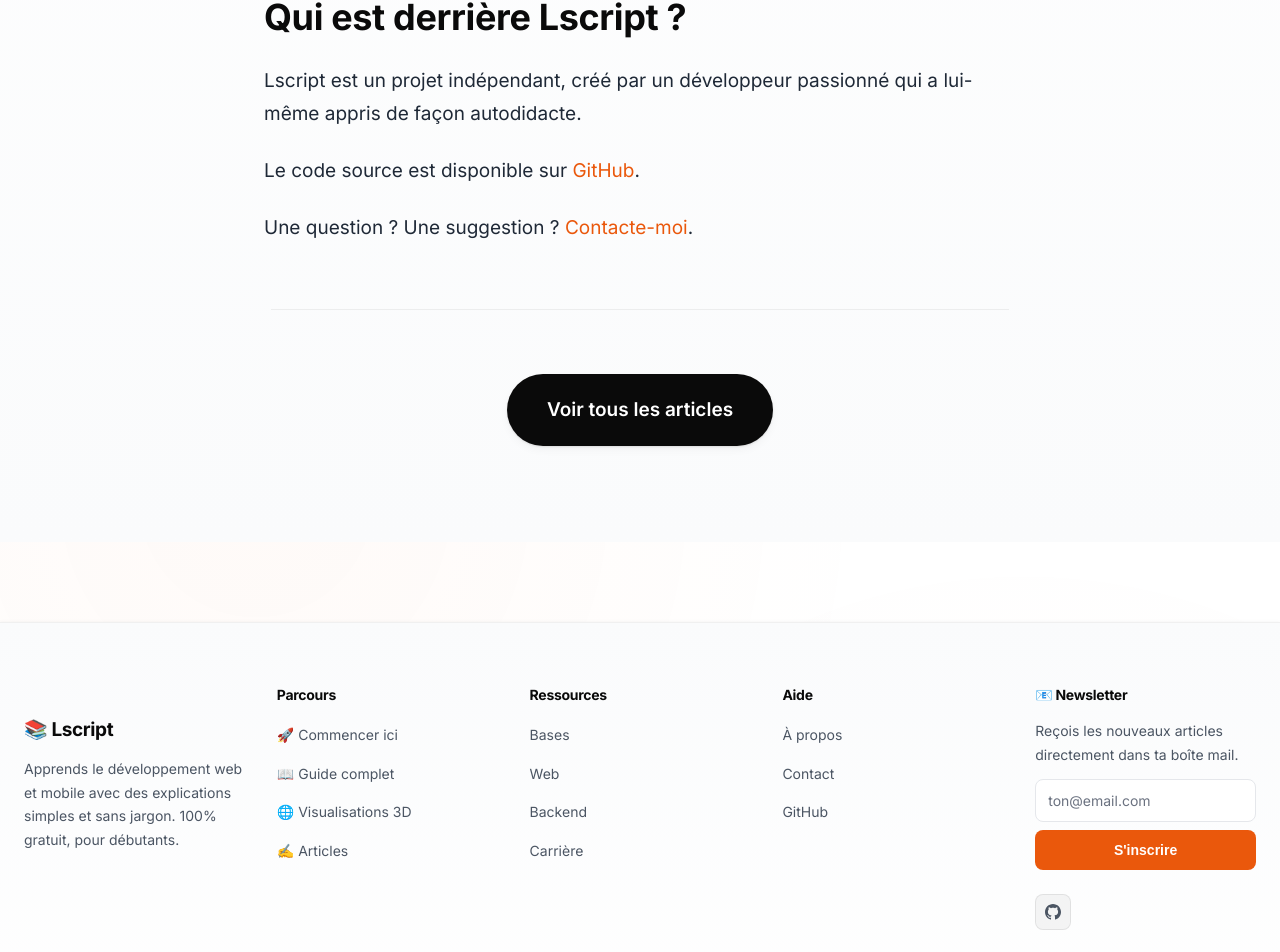
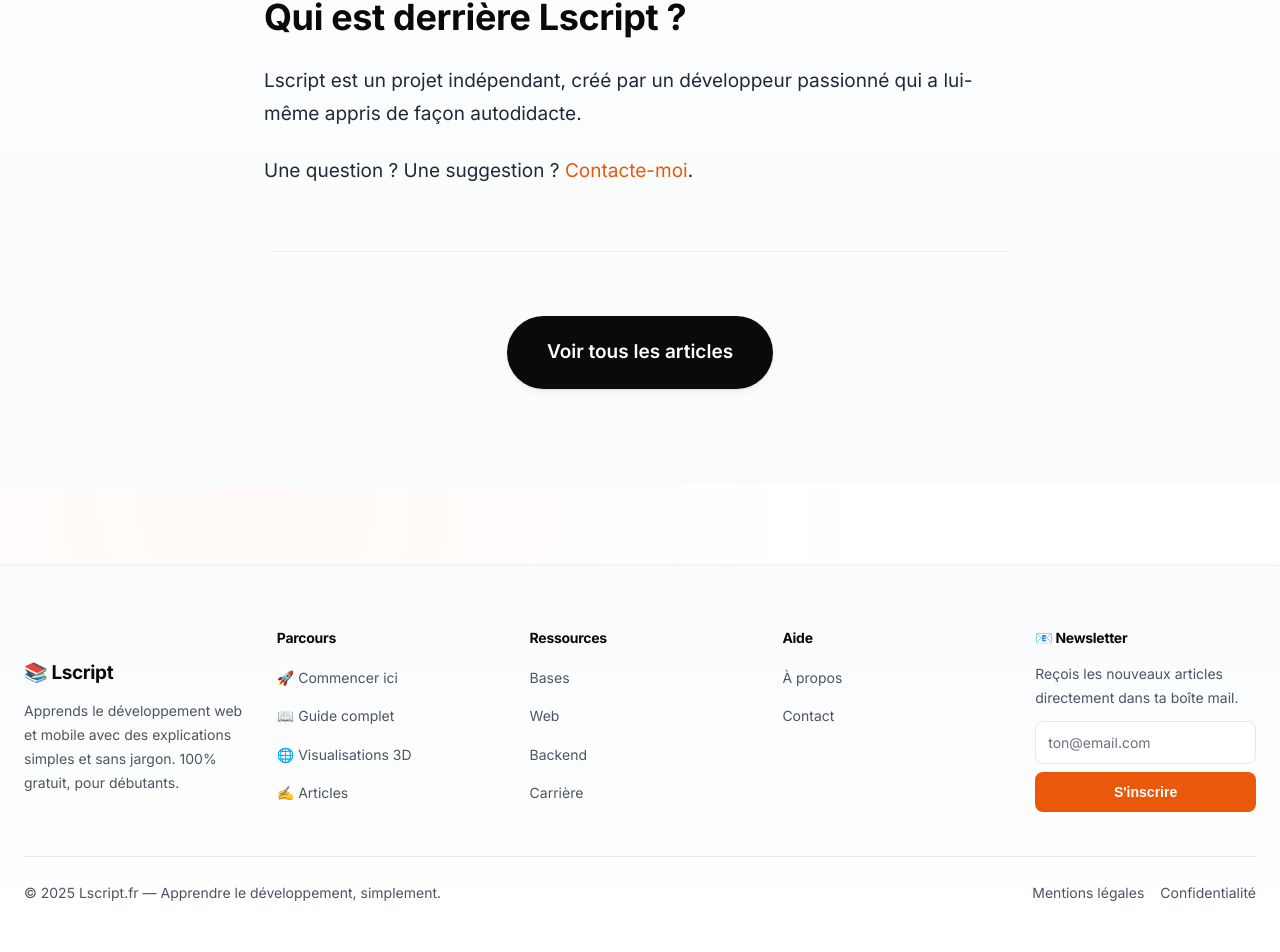
Before and after one commit to NovaIA25/lscript, a Next.js app: page /a-propos in a window 1280 px wide. Shown: the part 1980-2932 px from the top of the page. Built offline with nearby package versions, Linux system fonts and the light colour scheme.

Commit message:
remove: all GitHub links from website

```diff
--- a/app/a-propos/page.tsx
+++ b/app/a-propos/page.tsx
@@ -71,16 +71,6 @@ export default function AboutPage() {
             Lscript est un projet indépendant, créé par un développeur passionné
             qui a lui-même appris de façon autodidacte.
           </p>
-          <p style={{ marginBottom: 'var(--space-6)' }}>
-            Le code source est disponible sur{' '}
-            <a
-              href="https://github.com/NovaIA25/lscript"
-              target="_blank"
-              rel="noopener noreferrer"
-            >
-              GitHub
-            </a>.
-          </p>
 
           <p style={{ marginBottom: 'var(--space-12)' }}>
             Une question ? Une suggestion ?{' '}
--- a/components/Footer.tsx
+++ b/components/Footer.tsx
@@ -125,11 +125,6 @@ export default function Footer() {
                   Contact
                 </Link>
               </li>
-              <li style={{ marginBottom: 'var(--space-2)' }}>
-                <a href="https://github.com/NovaIA25/lscript" target="_blank" rel="noopener noreferrer" style={{ fontSize: 'var(--text-sm)', color: 'var(--color-text-muted)', transition: 'color 0.2s' }} onMouseEnter={(e) => e.currentTarget.style.color = 'var(--color-primary)'} onMouseLeave={(e) => e.currentTarget.style.color = 'var(--color-text-muted)'}>
-                  GitHub
-                </a>
-              </li>
             </ul>
           </div>
 
@@ -196,41 +191,7 @@ export default function Footer() {
               </>
             )}
 
-            {/* Social Links */}
-            <div style={{ display: 'flex', gap: 'var(--space-3)', marginTop: 'var(--space-6)' }}>
-              <a
-                href="https://github.com/NovaIA25/lscript"
-                target="_blank"
-                rel="noopener noreferrer"
-                aria-label="GitHub"
-                style={{
-                  display: 'flex',
-                  alignItems: 'center',
-                  justifyContent: 'center',
-                  width: '36px',
-                  height: '36px',
-                  borderRadius: 'var(--radius-md)',
-                  background: 'rgba(0, 0, 0, 0.04)',
-                  border: '1px solid rgba(0, 0, 0, 0.08)',
-                  color: 'var(--color-text-muted)',
-                  transition: 'all 0.2s ease'
-                }}
-                onMouseEnter={(e) => {
-                  e.currentTarget.style.background = 'rgba(0, 0, 0, 0.06)';
-                  e.currentTarget.style.borderColor = 'var(--color-primary)';
-                  e.currentTarget.style.color = 'var(--color-primary)';
-                }}
-                onMouseLeave={(e) => {
-                  e.currentTarget.style.background = 'rgba(0, 0, 0, 0.04)';
-                  e.currentTarget.style.borderColor = 'rgba(0, 0, 0, 0.08)';
-                  e.currentTarget.style.color = 'var(--color-text-muted)';
-                }}
-              >
-                <svg width="16" height="16" viewBox="0 0 24 24" fill="currentColor">
-                  <path d="M12 0c-6.626 0-12 5.373-12 12 0 5.302 3.438 9.8 8.207 11.387.599.111.793-.261.793-.577v-2.234c-3.338.726-4.033-1.416-4.033-1.416-.546-1.387-1.333-1.756-1.333-1.756-1.089-.745.083-.729.083-.729 1.205.084 1.839 1.237 1.839 1.237 1.07 1.834 2.807 1.304 3.492.997.107-.775.418-1.305.762-1.604-2.665-.305-5.467-1.334-5.467-5.931 0-1.311.469-2.381 1.236-3.221-.124-.303-.535-1.524.117-3.176 0 0 1.008-.322 3.301 1.23.957-.266 1.983-.399 3.003-.404 1.02.005 2.047.138 3.006.404 2.291-1.552 3.297-1.23 3.297-1.23.653 1.653.242 2.874.118 3.176.77.84 1.235 1.911 1.235 3.221 0 4.609-2.807 5.624-5.479 5.921.43.372.823 1.102.823 2.222v3.293c0 .319.192.694.801.576 4.765-1.589 8.199-6.086 8.199-11.386 0-6.627-5.373-12-12-12z"/>
-                </svg>
-              </a>
-            </div>
+
           </div>
         </div>
 
```
